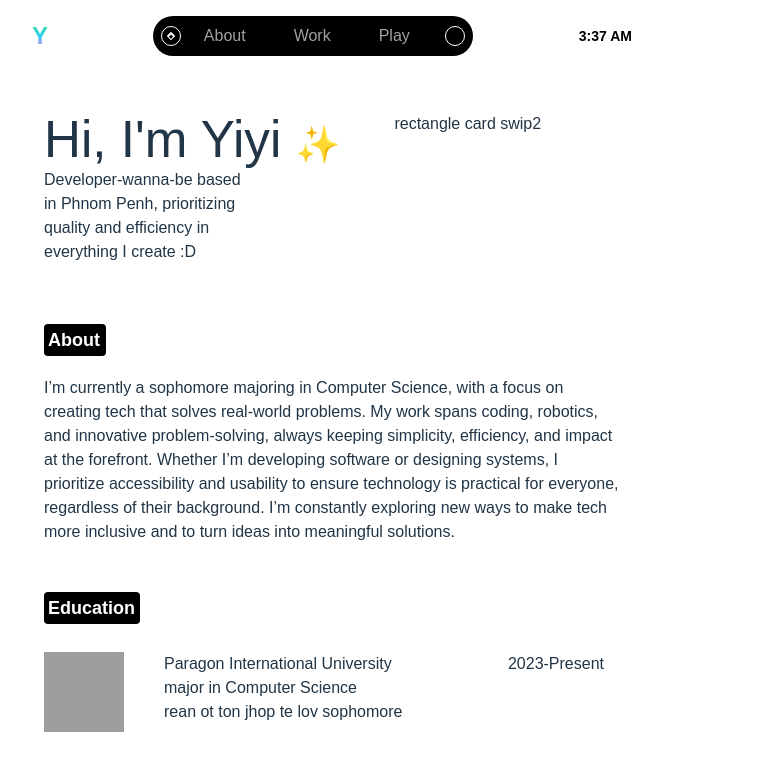
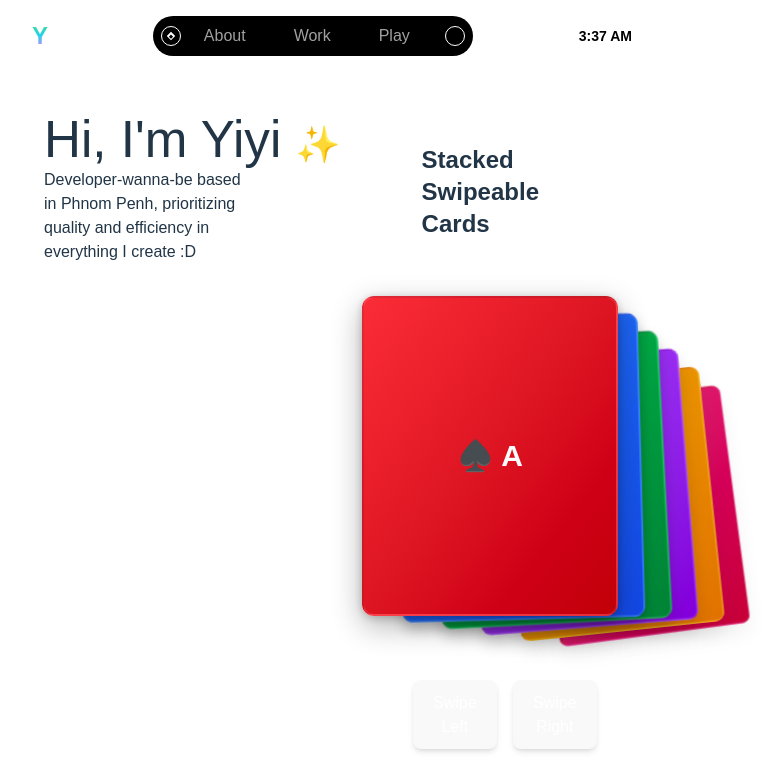
Before and after one commit to yiyikim11/yiyiPortfolioLatest, a React (Vite) app: page / in a window 1280 px wide. Shown: the top 768 px of the page, without its empty margins (308-1090 px from the left). Built offline with nearby package versions, Linux system fonts and the light colour scheme; grey boxes are pictures that could not be loaded.

Commit message:
working on swipableCard and fixed small bug

```diff
--- a/src/components/About.jsx
+++ b/src/components/About.jsx
@@ -1,5 +1,6 @@
 // rafce shortcut
 import React from 'react'
+import SwipeableCards from './SwipeableCard';
 
 const About = () => {
   return (
@@ -14,7 +15,7 @@ const About = () => {
 
         {/* right side flip card */}
         <div className="w-[40%] ">
-          rectangle card swip2
+          <SwipeableCards/>
         </div>
         </div>
 
--- a/src/components/Nav.jsx
+++ b/src/components/Nav.jsx
@@ -86,7 +86,8 @@ const Nav = () => {
       <div className={`nav-control bg-black group relative flex justify-center items-center px-2 h-10 rounded-full
            transition-all duration-300 ease-in-out ${navControlWidth} overflow-hidden`}>
         {/* Left circle */}
-        <div className="flex justify-center items-center w-5 h-5 rounded-full border border-white mr-1">
+        <div className="flex justify-center items-center w-5 h-5 rounded-full border border-white mr-1 hover:border-4"
+              onClick={() => window.scrollTo({ top: 0, behavior: 'smooth' })}>
           <span className="border-r border-b border-2 border-white w-1.5 h-1.5 transform rotate-45"></span>
         </div>
 
--- /dev/null
+++ b/src/components/SwipeableCard.jsx
@@ -0,0 +1,161 @@
+import { useState, useRef } from 'react';
+
+export default function SwipeableCards() {
+  const [cards, setCards] = useState([
+    { id: 1, content: '♠️ A', color: 'bg-gradient-to-br from-red-500 to-red-700' },
+    { id: 2, content: '♥️ K', color: 'bg-gradient-to-br from-blue-500 to-blue-700' },
+    { id: 3, content: '♦️ Q', color: 'bg-gradient-to-br from-green-500 to-green-700' },
+    { id: 4, content: '♣️ J', color: 'bg-gradient-to-br from-purple-500 to-purple-700' },
+    { id: 5, content: '♠️ 10', color: 'bg-gradient-to-br from-yellow-500 to-amber-600' },
+    { id: 6, content: '♥️ 9', color: 'bg-gradient-to-br from-pink-500 to-rose-700' },
+  ]);
+
+  const [isDragging, setIsDragging] = useState(false);
+  const [dragStartX, setDragStartX] = useState(0);
+  const [currentOffset, setCurrentOffset] = useState(0);
+  const swipeThreshold = 100; // Minimum distance to swipe before card moves to back
+
+  const topCardRef = useRef(null);
+
+  const handleDragStart = (e) => {
+    setIsDragging(true);
+    setDragStartX(e.clientX || (e.touches && e.touches[0].clientX) || 0);
+    setCurrentOffset(0);
+
+    // Prevent default behavior on mobile
+    if (e.cancelable) e.preventDefault();
+  };
+
+  const handleDragMove = (e) => {
+    if (!isDragging) return;
+
+    const clientX = e.clientX || (e.touches && e.touches[0].clientX) || 0;
+    const newOffset = clientX - dragStartX;
+    setCurrentOffset(newOffset);
+
+    // Prevent default behavior on mobile
+    if (e.cancelable) e.preventDefault();
+  };
+
+  const handleDragEnd = () => {
+    if (!isDragging) return;
+
+    setIsDragging(false);
+
+    // If swiped far enough, move the first card to the back
+    if (Math.abs(currentOffset) > swipeThreshold) {
+      const direction = currentOffset > 0 ? 1 : -1;
+      cycleFrontCardToBack(direction);
+    } else {
+      // Reset position if not swiped far enough
+      setCurrentOffset(0);
+    }
+  };
+
+  const cycleFrontCardToBack = (direction = 1) => {
+    setCards(prevCards => {
+      const newCards = [...prevCards];
+      const firstCard = newCards.shift();
+      newCards.push(firstCard);
+      return newCards;
+    });
+    setCurrentOffset(0);
+  };
+
+  const handleKeyDown = (e) => {
+    if (e.key === 'ArrowLeft') {
+      cycleFrontCardToBack(-1);
+    } else if (e.key === 'ArrowRight') {
+      cycleFrontCardToBack(1);
+    }
+  };
+
+  // Manual swipe buttons for demonstration
+  const handleSwipeLeft = () => {
+    cycleFrontCardToBack(-1);
+  };
+
+  const handleSwipeRight = () => {
+    cycleFrontCardToBack(1);
+  };
+
+  // Calculate the staggered offset for cards
+  const getCardStyle = (index) => {
+    // Base positioning for all cards
+    const baseStyle = {
+      left: '50%',
+      top: '50%',
+      zIndex: cards.length - index,
+      cursor: index === 0 ? 'grab' : 'default',
+      transition: isDragging ? 'none' : 'all 0.5s cubic-bezier(0.175, 0.885, 0.32, 1.275)',
+    };
+
+    // Additional positioning for different cards
+    if (index === 0) {
+      // Top card - allow movement and interaction
+      return {
+        ...baseStyle,
+        transform: `translate(-50%, -50%) translateX(${currentOffset - 15}px) rotate(${currentOffset * 0.05}deg)`,
+        boxShadow: '0 10px 30px rgba(0, 0, 0, 0.3), 0 2px 8px rgba(0, 0, 0, 0.2)',
+      };
+    }
+
+    // Card staggering - we want to show more of the cards below
+    // The further down the stack, the more offset
+    const xOffset = index * 30 - 15; // More pronounced horizontal offset
+    const yOffset = index * 12; // More visible vertical offset
+    const scaleReduction = 1 - (index * 0.05); // Less scaling to keep more visible
+    const rotationDeg = index * -1.5; // Slight rotation
+
+    return {
+      ...baseStyle,
+      transform: `translate(-50%, -50%) translateX(${xOffset}px) translateY(${yOffset}px) scale(${scaleReduction}) rotate(${rotationDeg}deg)`,
+      boxShadow: `0 ${5 + index * 2}px ${10 + index * 3}px rgba(0, 0, 0, ${0.3 - index * 0.05})`,
+    };
+  };
+
+  return (
+    <div className="flex flex-col items-center p-8 max-w-lg mx-auto">
+      <h2 className="text-2xl font-bold mb-6">Stacked Swipeable Cards</h2>
+
+      <div className="w-full relative h-96 mb-8 perspective-1000">
+        {cards.map((card, index) => (
+          <div
+            key={card.id}
+            ref={index === 0 ? topCardRef : null}
+            className={`absolute w-64 h-80 rounded-xl flex items-center justify-center text-white text-3xl font-bold border-2 border-white/10 backdrop-blur-sm ${card.color}`}
+            style={getCardStyle(index)}
+            onMouseDown={index === 0 ? handleDragStart : undefined}
+            onTouchStart={index === 0 ? handleDragStart : undefined}
+            onMouseMove={index === 0 ? handleDragMove : undefined}
+            onTouchMove={index === 0 ? handleDragMove : undefined}
+            onMouseUp={index === 0 ? handleDragEnd : undefined}
+            onTouchEnd={index === 0 ? handleDragEnd : undefined}
+            onMouseLeave={index === 0 && isDragging ? handleDragEnd : undefined}
+            onKeyDown={index === 0 ? handleKeyDown : undefined}
+            tabIndex={index === 0 ? 0 : -1}
+          >
+            {card.content}
+          </div>
+        ))}
+      </div>
+
+      <div className="flex gap-4">
+        <button
+          onClick={handleSwipeLeft}
+          className="px-6 py-3 bg-gray-600 text-white font-semibold rounded-lg shadow-md hover:bg-gray-700 focus:outline-none focus:ring-2 focus:ring-gray-500 focus:ring-opacity-50 transition-colors duration-200"
+        >
+          Swipe Left
+        </button>
+        <button
+          onClick={handleSwipeRight}
+          className="px-6 py-3 bg-indigo-600 text-white font-semibold rounded-lg shadow-md hover:bg-indigo-700 focus:outline-none focus:ring-2 focus:ring-indigo-500 focus:ring-opacity-50 transition-colors duration-200"
+        >
+          Swipe Right
+        </button>
+      </div>
+
+      <p className="mt-4 text-center text-gray-600">Drag the top card left or right to swipe, or use the buttons</p>
+    </div>
+  );
+}
```
